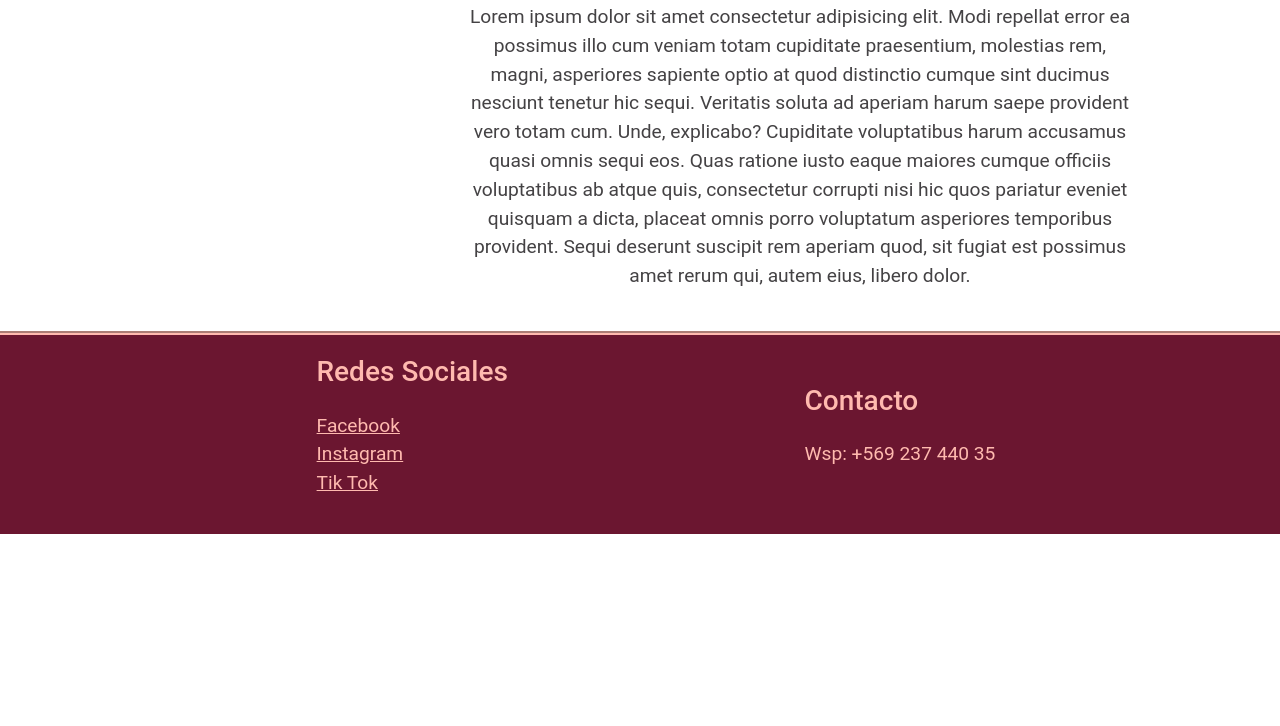
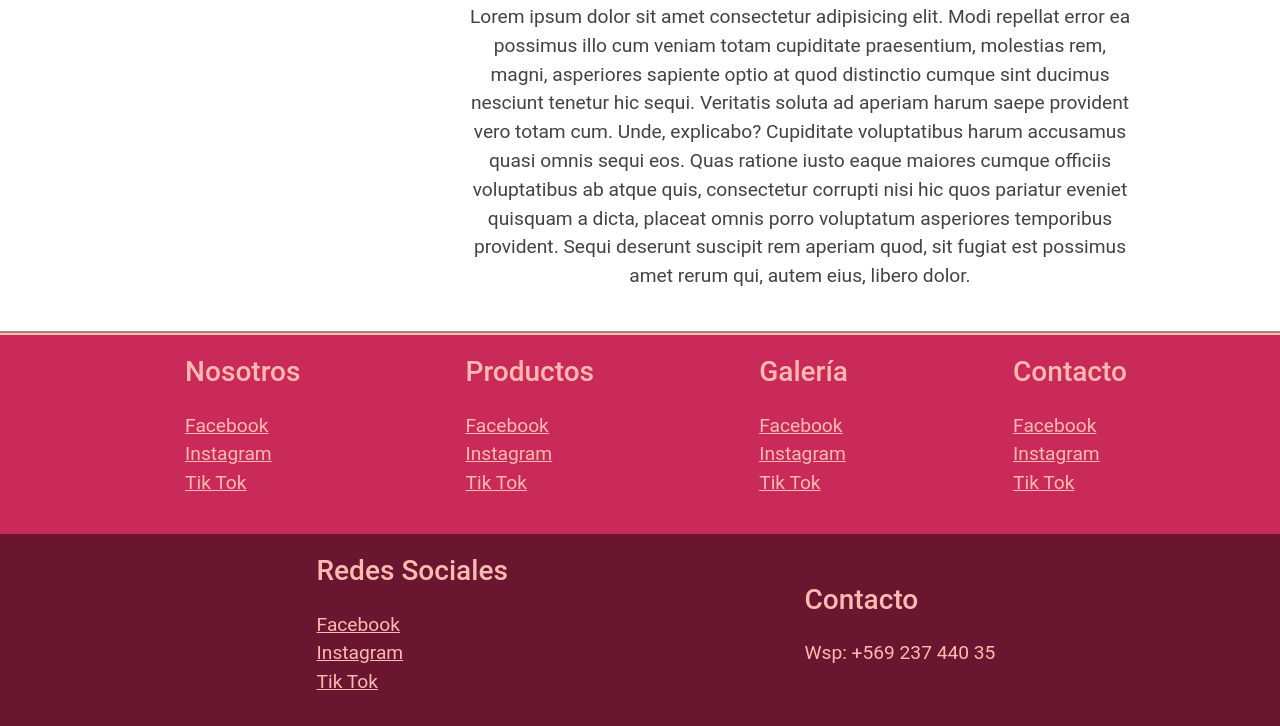
Before and after one commit to sebamarambio96/la_nube_dorada, a website: page index.html in a window 1280 px wide. Shown: the part 1052-1778 px from the top of the page. Before the commit the page ends 1586 px from the top, so only its background shows below. Drawn offline with nearby package versions, Linux system fonts and the light colour scheme.

Commit message:
Correcion de errores

```diff
--- a/index.html
+++ b/index.html
@@ -44,7 +44,7 @@
     </header>
 
     <section class="banner">
-        <img class="banner_img" src="multimedia/bannerInicioGif.gif" alt="Logo La Nube Dorada">
+        <img class="banner_img" src="multimedia/bannerInicioGif2.gif" alt="Logo La Nube Dorada">
     </section>
 
     <main class="main">
@@ -60,14 +60,41 @@
         </p>
     </main>
 
+    <div class="map map_style">
+        <ul class="map__lista animacionb">
+            <li><h3 class="footer_h3">Nosotros</h3></li>
+            <li><a class="link" href="paginas/nosotros.html">Facebook</a></li>
+            <li><a class="link" href="paginas/nosotros.html">Instagram</a></li>
+            <li><a class="link" href="paginas/nosotros.html">Tik Tok</a></li>
+        </ul>
+        <ul class="map__lista animacionb">
+            <li><h3 class="footer_h3">Productos</h3></li>
+            <li><a class="link" href="paginas/productos.html">Facebook</a></li>
+            <li><a class="link" href="paginas/productos.html">Instagram</a></li>
+            <li><a class="link" href="paginas/productos.html">Tik Tok</a></li>
+        </ul>
+        <ul class="map__lista animacionb">
+            <li><h3 class="footer_h3">Galería</h3></li>
+            <li><a class="link" href="paginas/galeria.html">Facebook</a></li>
+            <li><a class="link" href="paginas/galeria.html">Instagram</a></li>
+            <li><a class="link" href="paginas/galeria.html">Tik Tok</a></li>
+        </ul>
+        <ul class="map__lista animacionb">
+            <li><h3 class="footer_h3">Contacto</h3></li>
+            <li><a class="link" href="paginas/contacto.html">Facebook</a></li>
+            <li><a class="link" href="paginas/contacto.html">Instagram</a></li>
+            <li><a class="link" href="paginas/contacto.html">Tik Tok</a></li>
+        </ul>
+    </div>
+
     <footer class="footer footer_style">
-        <ul class="footer__lista">
+        <ul class="footer__lista animacion">
             <li><h3 class="footer_h3">Redes Sociales</h3></li>
             <li><a class="link" href="https://www.facebook.com/NubeDoradaPanaderia">Facebook</a></li>
             <li><a class="link" href="https://www.instagram.com/lanubedorada_reposteria/">Instagram</a></li>
             <li><a class="link" href="https://www.tiktok.com/@lanubedoradareposteria">Tik Tok</a></li>
         </ul>
-        <ul class="footer__lista">
+        <ul class="footer__lista animacion">
             <li><h3 class="footer_h3">Contacto</h3></li>
             <li>Wsp: +569 237 440 35</li>
         </ul>
--- a/scss/_footer.scss
+++ b/scss/_footer.scss
@@ -1,10 +1,13 @@
 .footer {
-    grid-area: footer;
     display: flex;
     justify-content: space-evenly;
     align-items: center;
     padding: 20px;
     width: 100%;
+}
+
+.map {
+    @extend .footer;
 }
 
 .footerb {
@@ -16,12 +19,24 @@
 
 .footer_style {
     background-color: $colorPrincipal;
+/*     border-top: groove 4px $colorSecundario; */
+    color: $colorSecundario;
+}
+
+.map_style {
+    background-color: $colorTerciario;
     border-top: groove 4px $colorSecundario;
     color: $colorSecundario;
 }
 
 .footer__lista {
     background-color: $colorPrincipal;
+    color: $colorSecundario;
+    list-style: none;
+}
+
+.map__lista {
+    background-color: $colorTerciario;
     color: $colorSecundario;
     list-style: none;
 }
--- a/scss/_header.scss
+++ b/scss/_header.scss
@@ -69,6 +69,10 @@
     color: $colorTerciario;
 }
 
+.animacionb :hover{
+    color: $colorPrincipal;
+}
+
 @media screen and (max-width: 768px) {
     .sizeLogo{
         margin-top: 10px;
```
Also changed, not shown: paginas/contacto.html (+2 -2 lines), paginas/galeria.html (+2 -2 lines), paginas/nosotros.html (+2 -2 lines), paginas/productos.html (+2 -2 lines), css/main.css, 1 other file.
